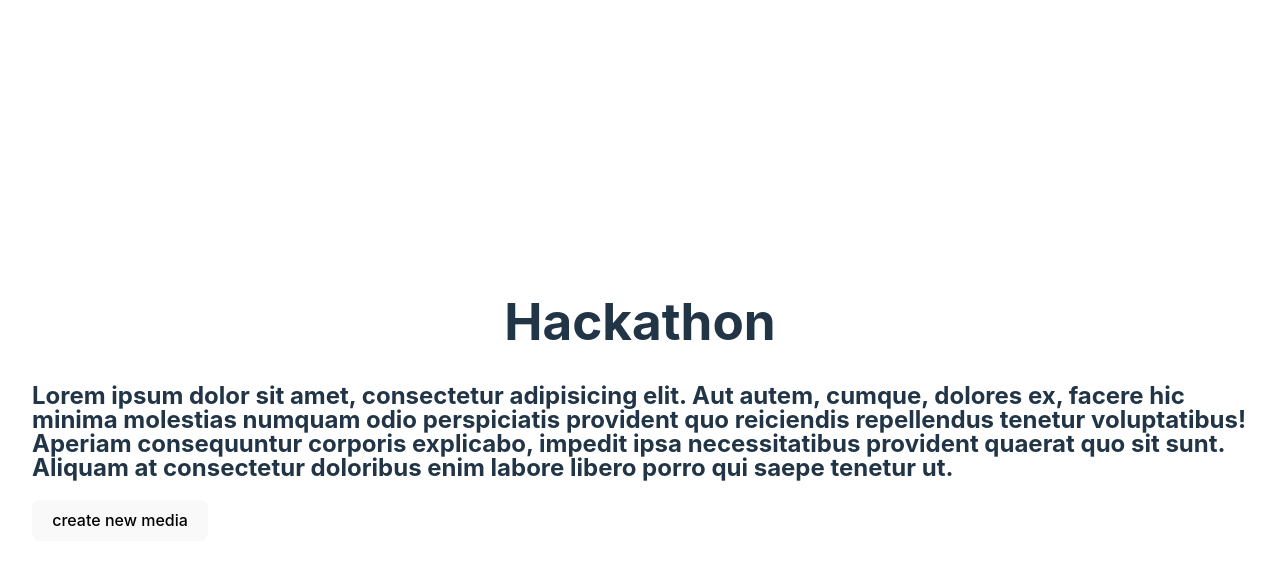
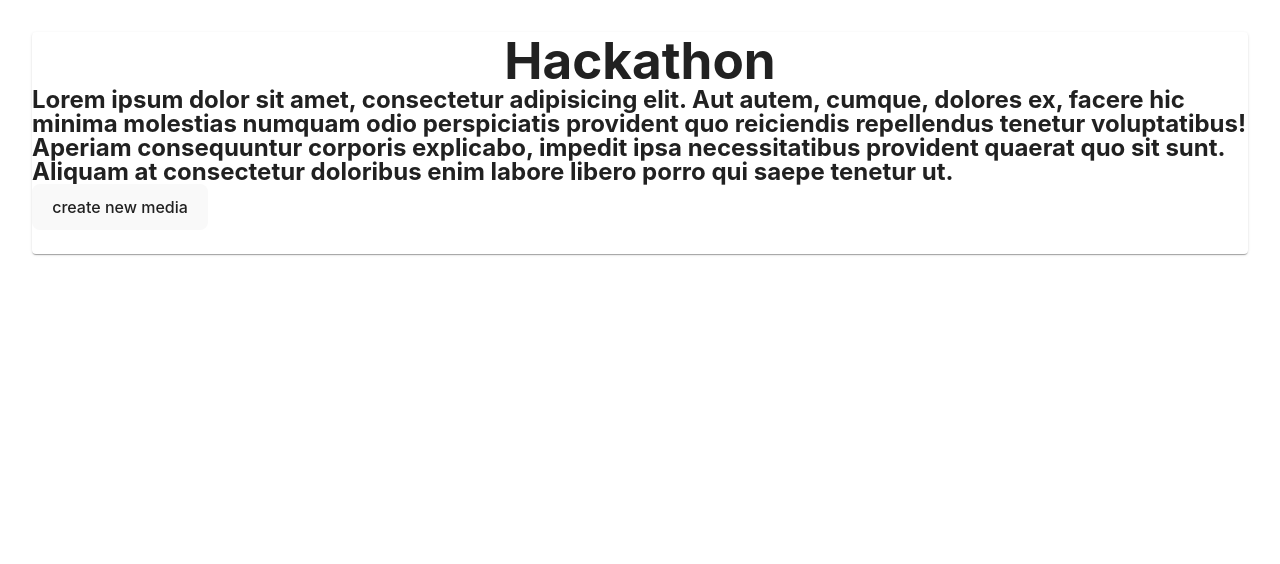
Before and after one commit to GiorgiMazm/Hackathon, a Vue app in the folder Frontend/: page / in a window 1280 px wide. Shown: the top 564 px of the page. Built offline with nearby package versions, Linux system fonts and the light colour scheme.

Commit message:
vuetify added

```diff
--- a/Frontend/package.json
+++ b/Frontend/package.json
@@ -9,7 +9,9 @@
     "preview": "vite preview"
   },
   "dependencies": {
-    "vue": "^3.2.41"
+    "vite-plugin-vuetify": "^1.0.1",
+    "vue": "^3.2.41",
+    "vuetify": "^3.0.5"
   },
   "devDependencies": {
     "@vitejs/plugin-vue": "^3.2.0",
--- a/Frontend/src/App.vue
+++ b/Frontend/src/App.vue
@@ -2,7 +2,12 @@
 import HelloWorld from './components/HelloWorld.vue'</script>
 
 <template>
-  <div>
+
+
+  <v-app>
+    <v-card>
+      <v-layout>
+    <div>
     <HelloWorld msg="Hackathon"/>
     <h2>Lorem ipsum dolor sit amet, consectetur adipisicing elit. Aut autem, cumque, dolores ex, facere hic minima
       molestias numquam odio perspiciatis provident quo reiciendis repellendus tenetur voluptatibus! Aperiam
@@ -11,7 +16,12 @@ import HelloWorld from './components/HelloWorld.vue'</script>
       porro qui saepe tenetur ut.</h2>
 
     <button>create new media</button>
+    <br>
+    <br>
   </div>
+      </v-layout>
+    </v-card>
+  </v-app>
 
 </template>
 
--- a/Frontend/src/main.js
+++ b/Frontend/src/main.js
@@ -1,5 +1,11 @@
+import "vuetify/styles"; // Global CSS has to be
 import { createApp } from 'vue'
 import './style.css'
 import App from './App.vue'
+import {createVuetify} from "vuetify";
 
-createApp(App).mount('#app')
+const app = createApp(App)
+const vuetify = createVuetify();
+
+app.use(vuetify);
+app.mount("#app");
--- a/Frontend/vite.config.js
+++ b/Frontend/vite.config.js
@@ -1,7 +1,8 @@
 import { defineConfig } from 'vite'
 import vue from '@vitejs/plugin-vue'
+import vuetify from "vite-plugin-vuetify";
 
 // https://vitejs.dev/config/
 export default defineConfig({
-  plugins: [vue()]
+  plugins: [vue(), vuetify()]
 })
```
Also changed, not shown: 1 other file (tests, documents, lock files or other folders).
